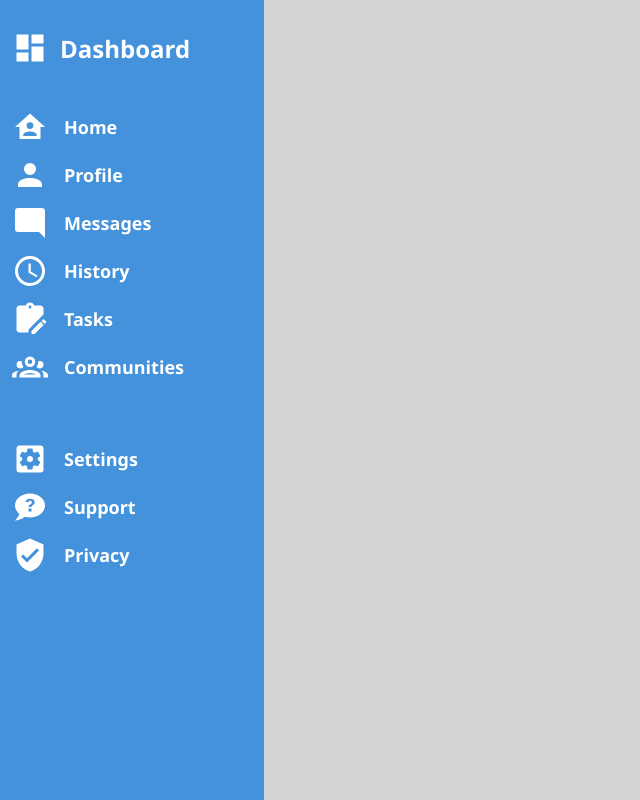
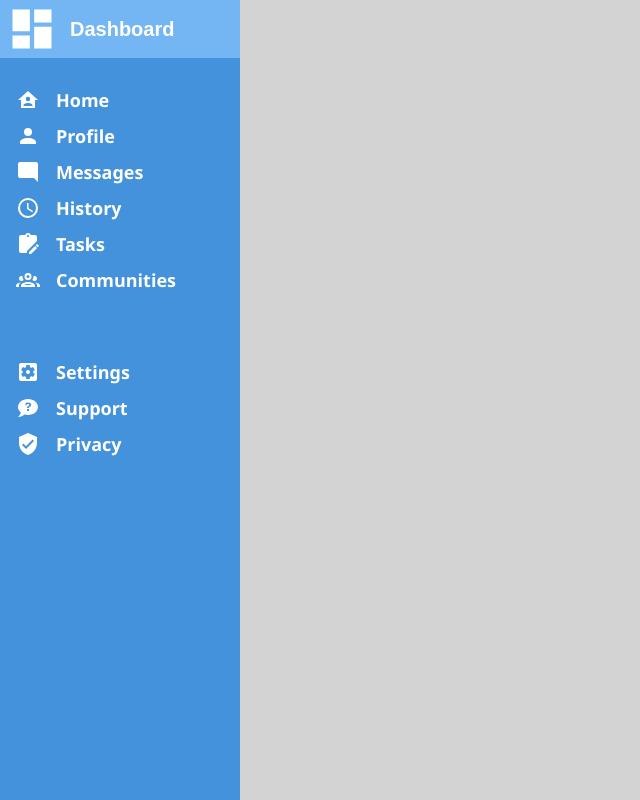
Before and after one commit to chrisstiles0/odin-fullstack-js, a plain HTML site: page admin-dashboaard/index.html in a window 1280 px wide. Shown: the whole page, without its empty margins (0-640 px from the left). Drawn offline with Linux system fonts and the light colour scheme.

Commit message:
Improved sidebar styling

```diff
--- a/admin-dashboaard/index.html
+++ b/admin-dashboaard/index.html
@@ -9,30 +9,43 @@
 </head>
 <body>
 
+    <!-- Sidenav -->
     <aside class="sidebar">
 
-        <div class="view-dashboard">
-            <img src="images/view-dashboard.svg" class="icon" width="50" height="50">
+        <button class="view-dashboard">
+            <img src="images/view-dashboard.svg" class="generic-icon" id="dashboard-icon" width="50" height="50">
             <h1>Dashboard</h1>
-        </div>
+        </button>
 
         <nav class="primary-nav">
-            <a href="#"><img src="images/home.svg" class="icon">Home</a>
-            <a href="#"><img src="images/profile.svg" class="icon">Profile</a>
-            <a href="#"><img src="images/message.svg" class="icon">Messages</a>
-            <a href="#"><img src="images/clock-outline.svg" class="icon">History</a>
-            <a href="#"><img src="images/clipboard-edit.svg" class="icon">Tasks</a>
-            <a href="#"><img src="images/account-group-outline.svg" class="icon">Communities</a>
+            <a href="#"><img src="images/home.svg" class="generic-icon">Home</a>
+            <a href="#"><img src="images/profile.svg" class="generic-icon">Profile</a>
+            <a href="#"><img src="images/message.svg" class="generic-icon">Messages</a>
+            <a href="#"><img src="images/clock-outline.svg" class="generic-icon">History</a>
+            <a href="#"><img src="images/clipboard-edit.svg" class="generic-icon">Tasks</a>
+            <a href="#"><img src="images/account-group-outline.svg" class="generic-icon">Communities</a>
         </nav>
 
         <nav class="secondary-nav">
-            <a href="#"><img src="images/cog-box.svg" class="icon">Settings</a>
-            <a href="#"><img src="images/chat-question.svg" class="icon">Support</a>
-            <a href="#"><img src="images/shield-check.svg" class="icon">Privacy</a>
+            <a href="#"><img src="images/cog-box.svg" class="generic-icon">Settings</a>
+            <a href="#"><img src="images/chat-question.svg" class="generic-icon">Support</a>
+            <a href="#"><img src="images/shield-check.svg" class="generic-icon">Privacy</a>
         </nav>
 
     </aside>
 
 
+    <!-- TOP PANEL -->
+    <main class="top-panel">
+
+        <div>
+
+        </div>
+        <div>
+
+        </div>
+
+    </main>
+
 </body>
 </html>
--- a/admin-dashboaard/style.css
+++ b/admin-dashboaard/style.css
@@ -1,5 +1,6 @@
 :root {
     --blue:rgb(67, 146, 219);
+    --lightblue: rgb(116, 182, 243);
     --yellow: rgb(255, 208, 0);
     --gray: rgb(211, 211, 211);
 }
@@ -10,32 +11,48 @@
     background-color: var(--gray);
 }
 
+
+/* SIDEBAR */
+
 .sidebar {
     background-color: var(--blue);
     color: white;
 
     position: fixed;
+    box-sizing: border-box;
     top: 0;
     left: 0;
     width: 240px;
     height: 100vh;
-    padding: 12px;
 
     z-index: 1;
     overflow-x: hidden;
 }
+
 
 .view-dashboard {
     display: flex;
     align-items: center;
     gap: 12px;
     margin-bottom: 24px;
+    width: 100%;
+
+    background-color: var(--blue);
+    color: white;
+    border: none;
+}
+
+.view-dashboard:hover {
+    background-color: var(--lightblue);
+}
+
+.view-dashboard:active {
+    background-color: var(--blue);
 }
 
 nav {
     display: flex;
     flex-direction: column;
-    gap: 12px;
     margin-bottom: 56px;
 }
 
@@ -47,10 +64,31 @@
     color: white;
     font-size: 18px;
     font-weight: 600;
+    padding-left: 16px;
+    height: 36px;
 }
 
-.icon {
+nav a:hover {
+    background-color: var(--lightblue);
+}
+
+nav a:active {
+    background-color: var(--blue);
+}
+
+.generic-icon {
     filter: invert(100%);
-    width: 36px;
-    height: 36px;
+    width: 24px;
+    height: 24px;
 }
+
+#dashboard-icon {
+    width: 52px;
+    height: 52px;
+}
+
+
+
+
+
+/* TOP PANEL */
```
Also changed, not shown: admin-dashboaard/images/magnify.svg (added).
